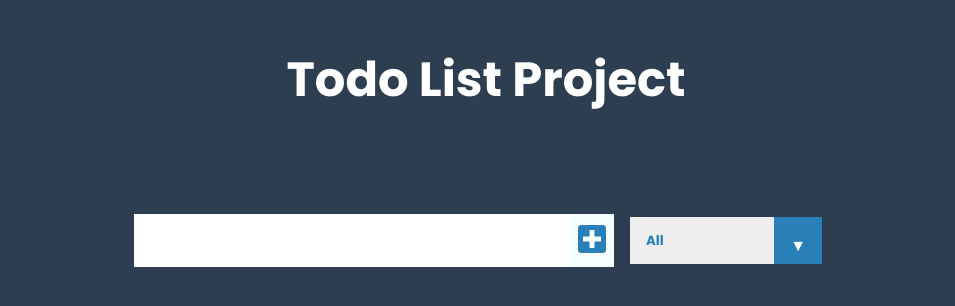
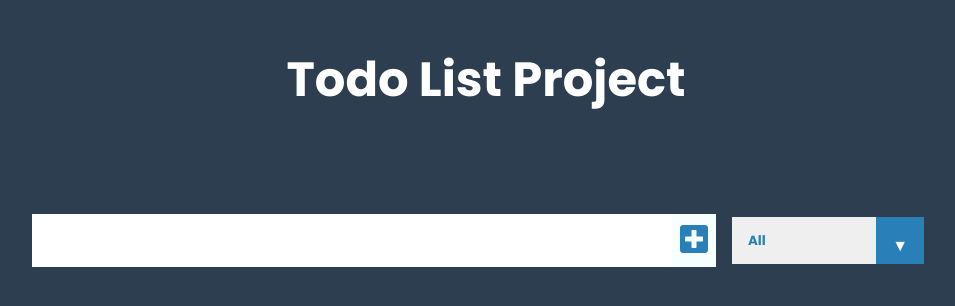
Before and after one commit to niredocz/super-react-app, a React (Create React App) app in the folder first-project-react/: page / in a window 1280 px wide. Shown: the top 306 px of the page, without its empty margins (154-1109 px from the left). Built offline with nearby package versions, Linux system fonts and the light colour scheme.

Commit message:
update app.js

```diff
--- a/first-project-react/src/App.css
+++ b/first-project-react/src/App.css
@@ -27,6 +27,11 @@ form button {
   border: none;
   background: white;
 }
+
+form input {
+    width: 50%;
+}
+
 form button {
   color: #2980b9;
   background: #f7fffe;
@@ -87,7 +92,7 @@ form button:hover {
 }
 
 .fall {
-  transform: translateY(10rem) rotateZ(20deg);
+  transform: translateY(10rem);
   opacity: 0;
 }
 
@@ -132,9 +137,3 @@ select {
   cursor: pointer;
   pointer-events: none;
 }
-/* Transition */
-/*
-.select:hover::after {
-  transform: scale(1.5);
-}
-*/
--- a/first-project-react/src/components/Form.js
+++ b/first-project-react/src/components/Form.js
@@ -1,6 +1,6 @@
 import React from 'react';
 
-const Form = ({setInputText}) => {
+const Form = ({setInputText, todos, setTodos}) => {
     // Write JS and Function
     const inputTextHandler = (e) => {
         setInputText(e.target.value);
@@ -8,8 +8,6 @@ const Form = ({setInputText}) => {
     const submitTodoHandler = (e) => {
         e.preventDevault();
     }
-
-
     return(
         <form>
             <input onChange={inputTextHandler} type="text" name="input-list" id="input-list"/>
```
